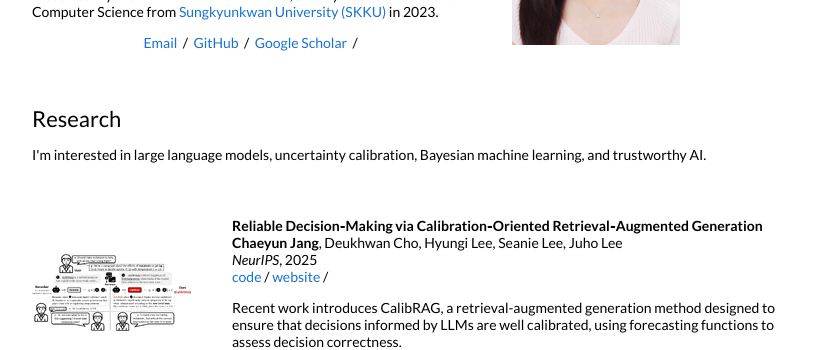
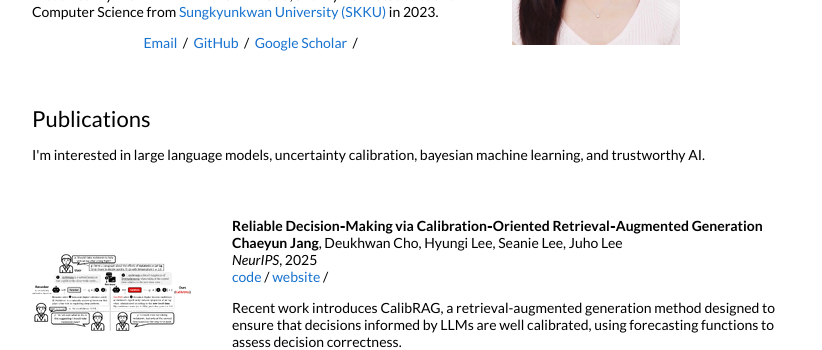
Before and after one commit to chaeyoon-jang/chaeyoon-jang.github.io, a Jekyll site: the page built from _posts/2023-09-18-pairwise.markdown, in a window 1280 px wide. Shown: the part 225-575 px from the top of the page, without its empty margins (228-1050 px from the left). Built offline with Jekyll 4.4.1, drawn with Linux system fonts in a browser that asks for light colours.

Commit message:
<modify> some details

```diff
--- a/_layouts/default.html
+++ b/_layouts/default.html
@@ -53,9 +53,9 @@
         <table style="width:100%;border:0px;border-spacing:0px;border-collapse:separate;margin-right:auto;margin-left:auto;">
           <tr>
             <td style="padding:2.5%;width:100%;vertical-align:middle">
-              <h2>Research</h2>
+              <h2>Publications</h2>
               <p>
-                I'm interested in large language models, uncertainty calibration, Bayesian machine learning, and trustworthy AI.
+                I'm interested in large language models, uncertainty calibration, bayesian machine learning, and trustworthy AI.
               </p>
             </td>
           </tr>
```
